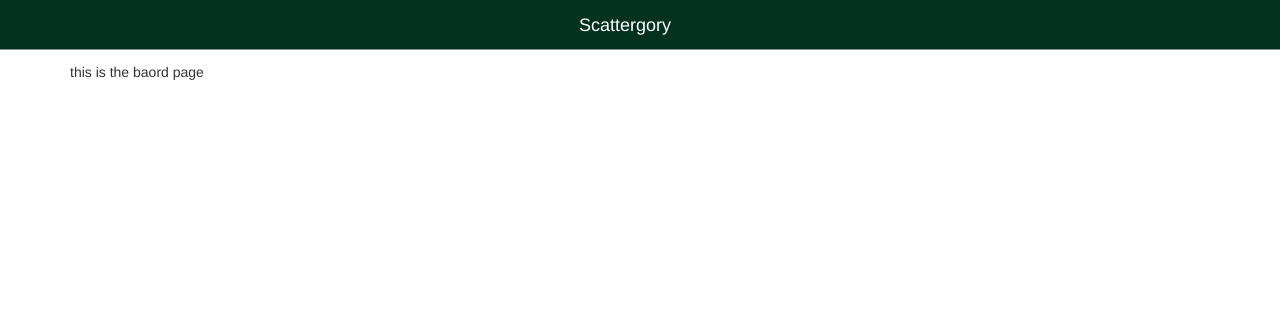
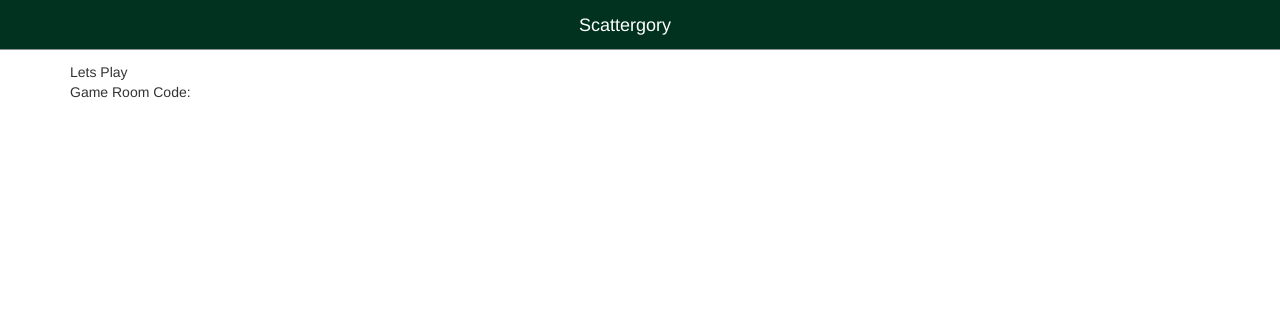
Before and after one commit to xuekhang/three, a Django app: page /board/ in a window 1280 px wide. Shown: the top 310 px of the page. Run offline with Django 3.2, Linux system fonts and the light colour scheme; some libraries are stand-ins or nearby versions.

Commit message:
no message

```diff
--- a/game/templates/game/board.html
+++ b/game/templates/game/board.html
@@ -4,6 +4,7 @@
 <div class="col-sm text-center">
 
 </div>
-<div>this is the baord page</div>
+<div>Lets Play</div>
+<div>Game Room Code: </div>
 
 {% endblock content%}
--- a/game/templates/game/config.html
+++ b/game/templates/game/config.html
@@ -40,7 +40,8 @@
     <br>
     <div class="col-md-12 text-center">
       <button type="submit" class="btn btn-primary" href="{% url 'config' %}">Create Game</button>
-    </div></fieldset>
+    </div>
+  </fieldset>
   </form>
 </div>
 
```
